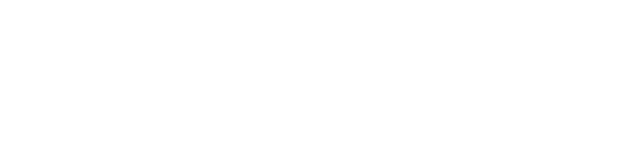
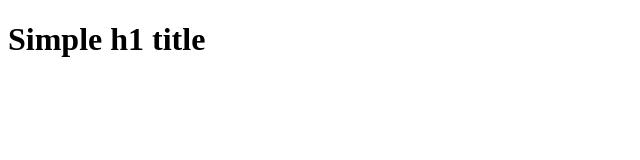
Before and after one commit to LeoMain/test, a plain HTML site: page index.html in a window 1280 px wide. Shown: the whole page, without its empty margins (0-640 px from the left). Drawn offline with Linux system fonts and the light colour scheme.

Commit message:
Body h1 added

```diff
--- a/index.html
+++ b/index.html
@@ -4,6 +4,6 @@
 	<title></title>
 </head>
 <body>
-
+<h1>Simple h1 title</h1>
 </body>
 </html>
```
